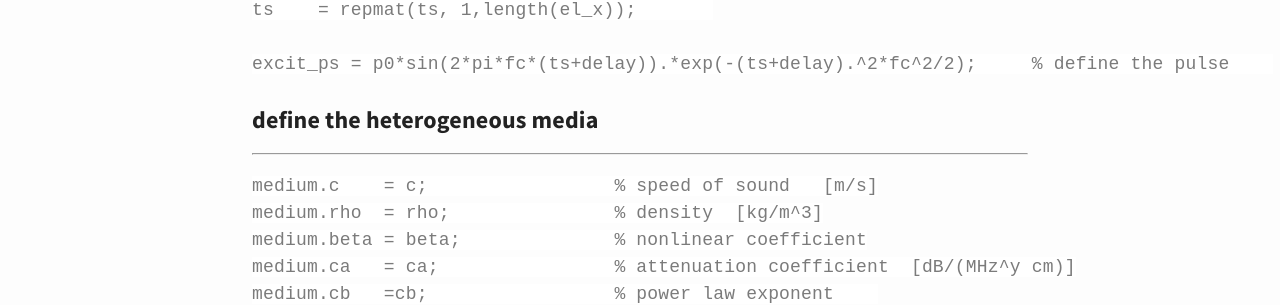
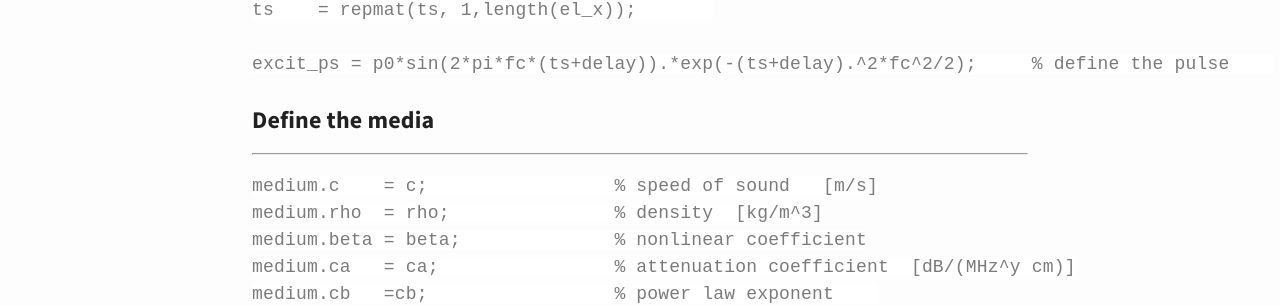
Before and after one commit to m-SOUND/mSOUND, a Jekyll site: the page built from _posts/2019-02-17-Introduction.md, in a window 1280 px wide. Shown: the part 1340-1645 px from the top of the page. Built offline with Jekyll 4.4.1, drawn with Linux system fonts in a browser that asks for light colours.

Commit message:
Update 2019-02-17-Introduction.md

````diff
--- a/_posts/2019-02-17-Introduction.md
+++ b/_posts/2019-02-17-Introduction.md
@@ -44,7 +44,7 @@ ts    = repmat(ts, 1,length(el_x));
 excit_ps = p0*sin(2*pi*fc*(ts+delay)).*exp(-(ts+delay).^2*fc^2/2);     % define the pulse
 ```
 
-#### define the heterogeneous media
+#### Define the media
 ***
 ```
 medium.c    = c;                 % speed of sound   [m/s]
````
